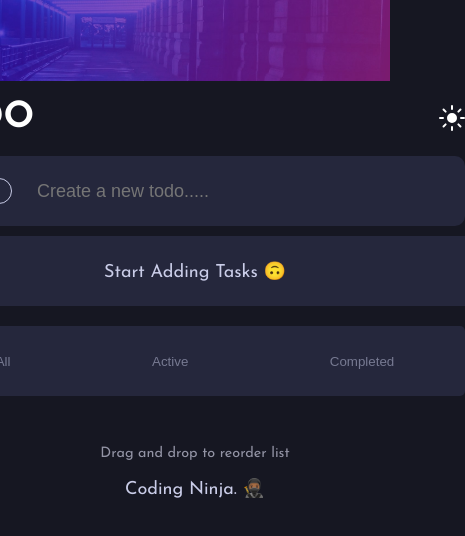
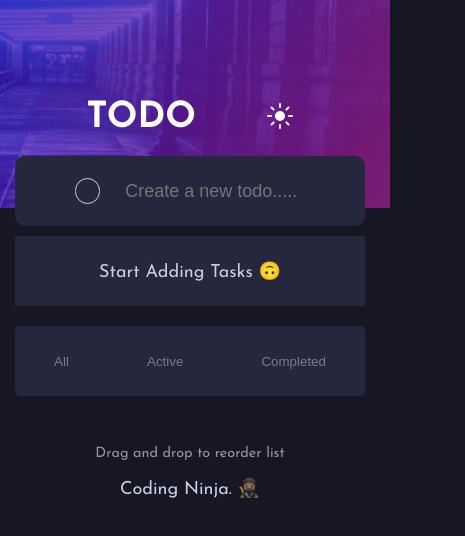
Before and after one commit to oluwatobicode/To-do-App, a React (Vite) app: page / in a window 390 px wide. Shown: the top 536 px of the page, 465 px wide, since content can reach past the window. Built offline with nearby package versions, Linux system fonts and the light colour scheme.

Commit message:
responsivness added

```diff
--- a/package.json
+++ b/package.json
@@ -13,7 +13,8 @@
     "prop-types": "^15.8.1",
     "react": "^18.2.0",
     "react-beautiful-dnd": "^13.1.1",
-    "react-dom": "^18.2.0"
+    "react-dom": "^18.2.0",
+    "use-local-storage": "^3.0.0"
   },
   "devDependencies": {
     "@types/react": "^18.2.15",
--- a/src/App.css
+++ b/src/App.css
@@ -14,6 +14,15 @@
   ---VeryDarkGrayishBlue--: hsl(233, 14%, 35%);
   ---VeryDarkGrayishBlue--: hsl(237, 14%, 26%);
 }
+
+/* [data-theme="light"] {
+  background-image: url(./images/bg-desktop-light.jpg);
+  ---VeryDarkBlue--: hsl(0, 0%, 98%);
+  ---VeryDarkDesaturatedBlue--: hsl(236, 33%, 92%);
+  ---LightGrayishBlue--: hsl(233, 11%, 84%);
+  ---LightGrayishBlueHover--: hsl(236, 9%, 61%);
+  ---VeryDarkGrayishBlue--: hsl(235, 19%, 35%);
+} */
 
 body {
   font-family: "Josefin Sans", sans-serif;
@@ -33,7 +42,7 @@ body {
 
 .app {
   height: auto;
-  width: 540px;
+  max-width: 540px;
 }
 
 .logo {
@@ -125,16 +134,6 @@ body {
   background-repeat: no-repeat;
   background-position: 50%, -50%;
 }
-
-/* input[type="checkbox"] {
-  width: 26px;
-  height: 26px;
-  background-color: transparent;
-  border-radius: 50px;
-  border: 1px solid var(---LightGrayishBlue--);
-  cursor: pointer;
-  accent-color: red;
-} */
 
 .completed:active {
   background-color: reds;
@@ -229,3 +228,39 @@ body {
 .task-filter > button:hover {
   color: var(---LightGrayishBlue--);
 }
+
+/* RESPONSIVNESS FOR TABLETS */
+@media screen and (max-width: 500px) {
+  body {
+    background-image: url(/src/images/bg-mobile-dark.jpg);
+    width: 200px;
+    background-repeat: no-repeat;
+  }
+
+  .app {
+    margin-left: 180px;
+  }
+
+  .logo {
+    justify-content: space-evenly;
+  }
+
+  .input-task {
+    width: 350px;
+  }
+
+  .list {
+    width: 350px;
+  }
+
+  .pre-footer {
+    width: 350px;
+  }
+  .footer {
+    width: 350px;
+  }
+
+  .task-filter {
+    width: 350px;
+  }
+}
--- a/src/App.jsx
+++ b/src/App.jsx
@@ -36,32 +36,6 @@ export default function App() {
     );
   }
 
-  //Show EVERYTHING
-  function showAll(items) {
-    setItems(items);
-  }
-
-  // SHOW ACTIVE ( NOT YET COMPLETED)
-  function showActive(packed) {
-    setItems((items) =>
-      items.filter((item) => (item.packed !== !packed ? item : ""))
-    );
-  }
-
-  //Show COMPLETED
-  function handleShowCompleted(packed) {
-    setItems((items) =>
-      items.filter((item) => (item.packed === !packed ? item : ""))
-    );
-  }
-
-  // //Show COMPLETED
-  // function handleShowCompleted(id) {
-  //   setItems((items) =>
-  //     items.filter((item) => (item.id === id ? item : ""))
-  //   );
-  // }
-
   return (
     <div className="app">
       <Logo />
@@ -76,12 +50,7 @@ export default function App() {
 
       <OrderTask items={items} onHandleClear={handleClearItems} />
 
-      <FilterTask
-        items={items}
-        showActive={showActive}
-        showAll={showAll}
-        handleShowCompleted={handleShowCompleted}
-      />
+      <FilterTask items={items} />
 
       <ReorderTasks />
 
--- a/src/components/FilterTask.jsx
+++ b/src/components/FilterTask.jsx
@@ -1,16 +1,30 @@
-export default function FilterTask({
-  items,
-  showAll,
-  showActive,
-  handleShowCompleted,
-}) {
+import { useState } from "react";
+
+export default function FilterTask({ items }) {
+  const [filter, setFilter] = useState([]);
+
+  let filterAray;
+  filterAray = items;
+
+  //Show EVERYTHING
+  function showAll(id) {
+    setFilter(filter);
+  }
+
+  // SHOW ACTIVE ( NOT YET COMPLETED)
+  function showActive(packed) {
+    //filter by pending
+  }
+
+  //Show COMPLETED
+  function handleShowCompleted(packed) {
+    //filter by completed
+  }
   return (
     <div className="task-filter">
-      <button onClick={() => showAll(items)}>All</button>
-      <button onClick={() => showActive(items.packed)}>Active</button>
-      <button onClick={() => handleShowCompleted(items.packed)}>
-        Completed
-      </button>
+      <button onClick={() => {}}>All</button>
+      <button onClick={() => {}}>Active</button>
+      <button onClick={() => {}}>Completed</button>
     </div>
   );
 }
--- a/src/components/Logo.jsx
+++ b/src/components/Logo.jsx
@@ -2,11 +2,13 @@ export default function Logo() {
   return (
     <div className="logo">
       <h1>TODO</h1>
-      <img
-        src="./src/images/icon-sun.svg"
-        className="dark-mode-img"
-        alt="dark-mode"
-      />
+      <span>
+        <img
+          src="./src/images/icon-sun.svg"
+          className="dark-mode-img"
+          alt="dark-mode"
+        />
+      </span>
     </div>
   );
 }
--- a/src/components/OrderTask.jsx
+++ b/src/components/OrderTask.jsx
@@ -1,3 +1,5 @@
+import { func } from "prop-types";
+
 export default function OrderTask({ items, onHandleClear }) {
   let tasks;
   tasks = items;
@@ -9,13 +11,15 @@ export default function OrderTask({ items, onHandleClear }) {
       </div>
     );
 
-  const allTasks = items.length;
+  function allTasks(id) {
+    return items.id === id ? items.length : items.length - 1;
+  }
 
   return (
     <footer className="footer">
       <div className="footer-items">
         <p>
-          {allTasks}
+          {allTasks(items.id)}
           {tasks.length < 1 ? `No task` : " items left"}
         </p>
 
```
Also changed, not shown: 1 other file (tests, documents, lock files or other folders).
